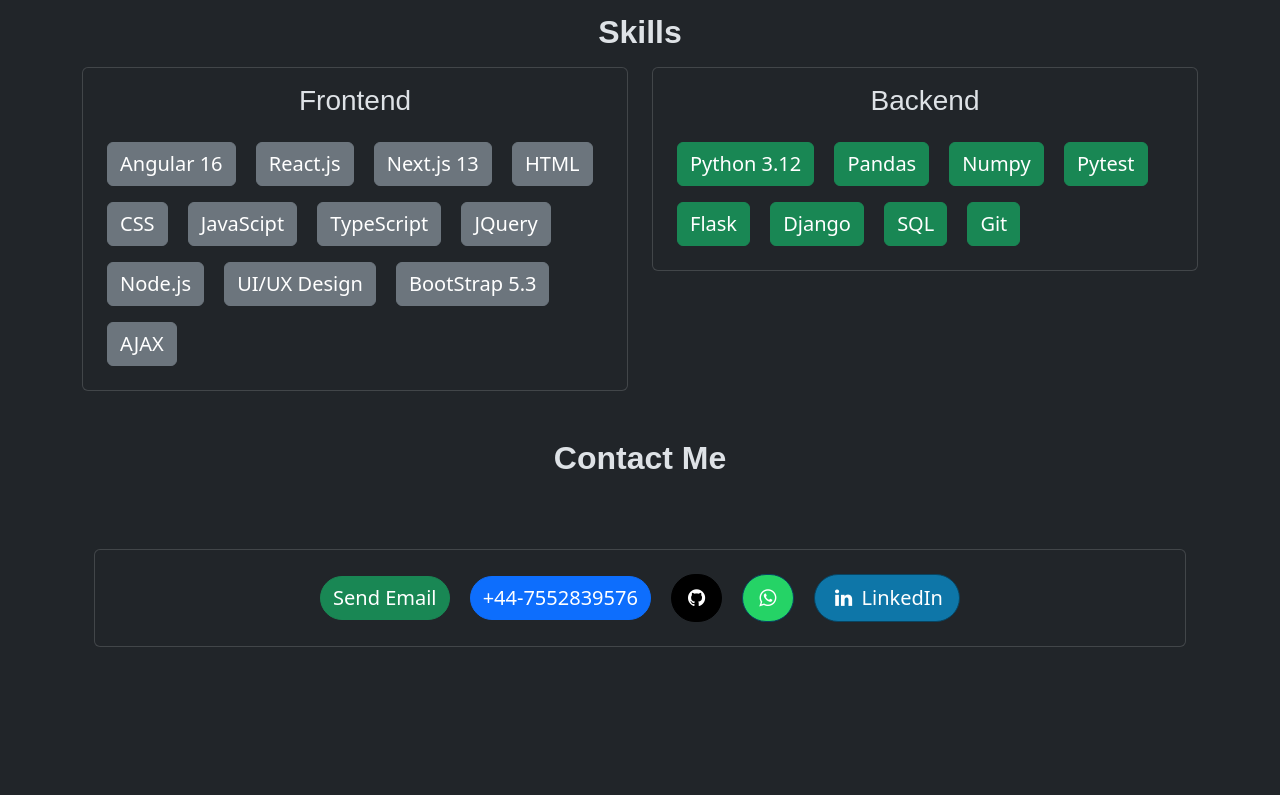
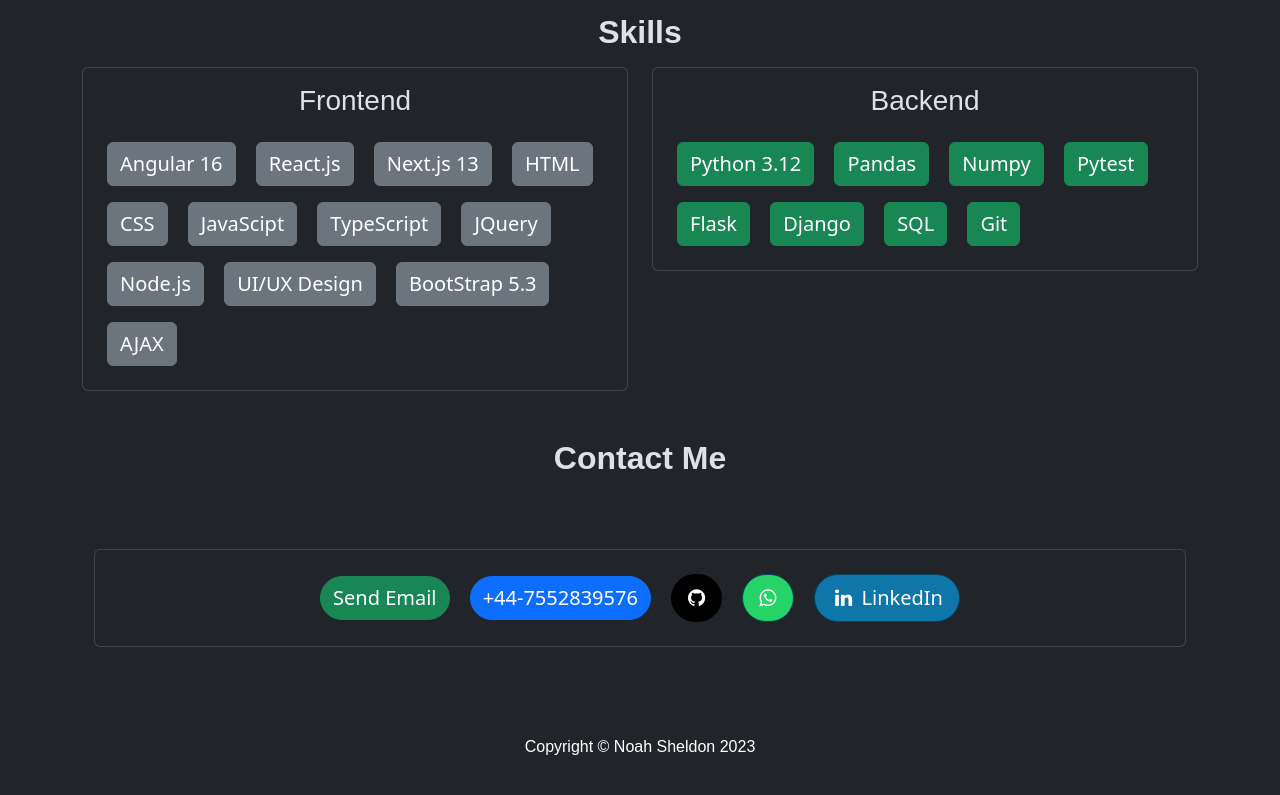
Before and after one commit to noah-sheldon/bootstrap-portfolio, a plain HTML site: page index.html in a window 1280 px wide. Shown: the part 3073-3868 px from the top of the page. Before the commit the page ends 3744 px from the top, so only its background shows below. Drawn offline with nearby package versions, Linux system fonts and the light colour scheme.

Commit message:
Added Footer Section

```diff
--- a/index.html
+++ b/index.html
@@ -226,6 +226,15 @@
         </div>
     </div>
 
+    <!-- Footer Section -->
+    <div class="container-fluid">
+        <footer class="row bg-dark p-3 m-5">
+            <p class="text-white text-center"><span class="copyright quick-links">Copyright &copy; Noah Sheldon
+                    <script>document.write(new Date().getFullYear())</script>
+                </span>
+            </p>
+        </footer>
+    </div>
 
     <script src="https://cdn.jsdelivr.net/npm/@popperjs/core@2.11.8/dist/umd/popper.min.js"
         integrity="sha384-I7E8VVD/ismYTF4hNIPjVp/Zjvgyol6VFvRkX/vR+Vc4jQkC+hVqc2pM8ODewa9r"
```
